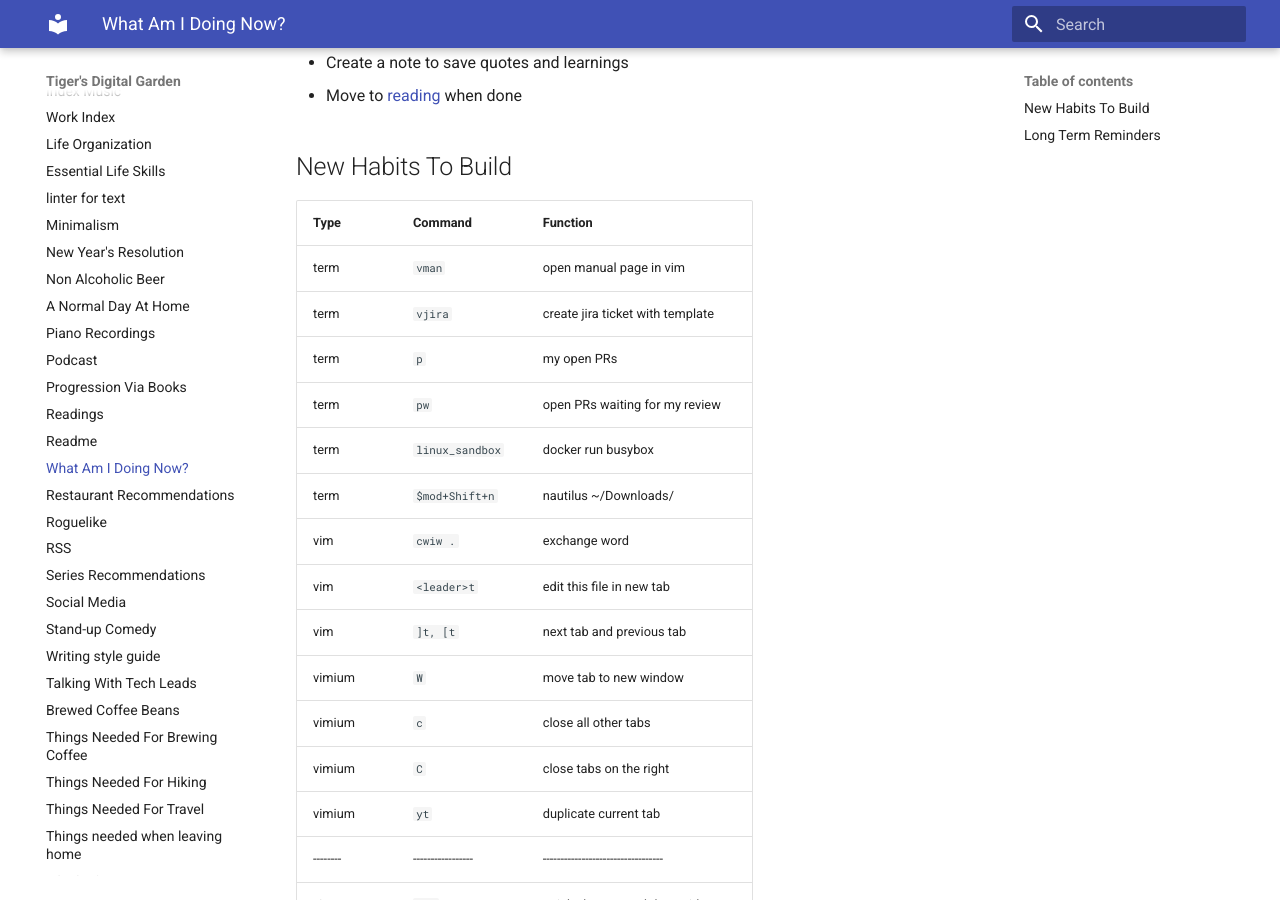
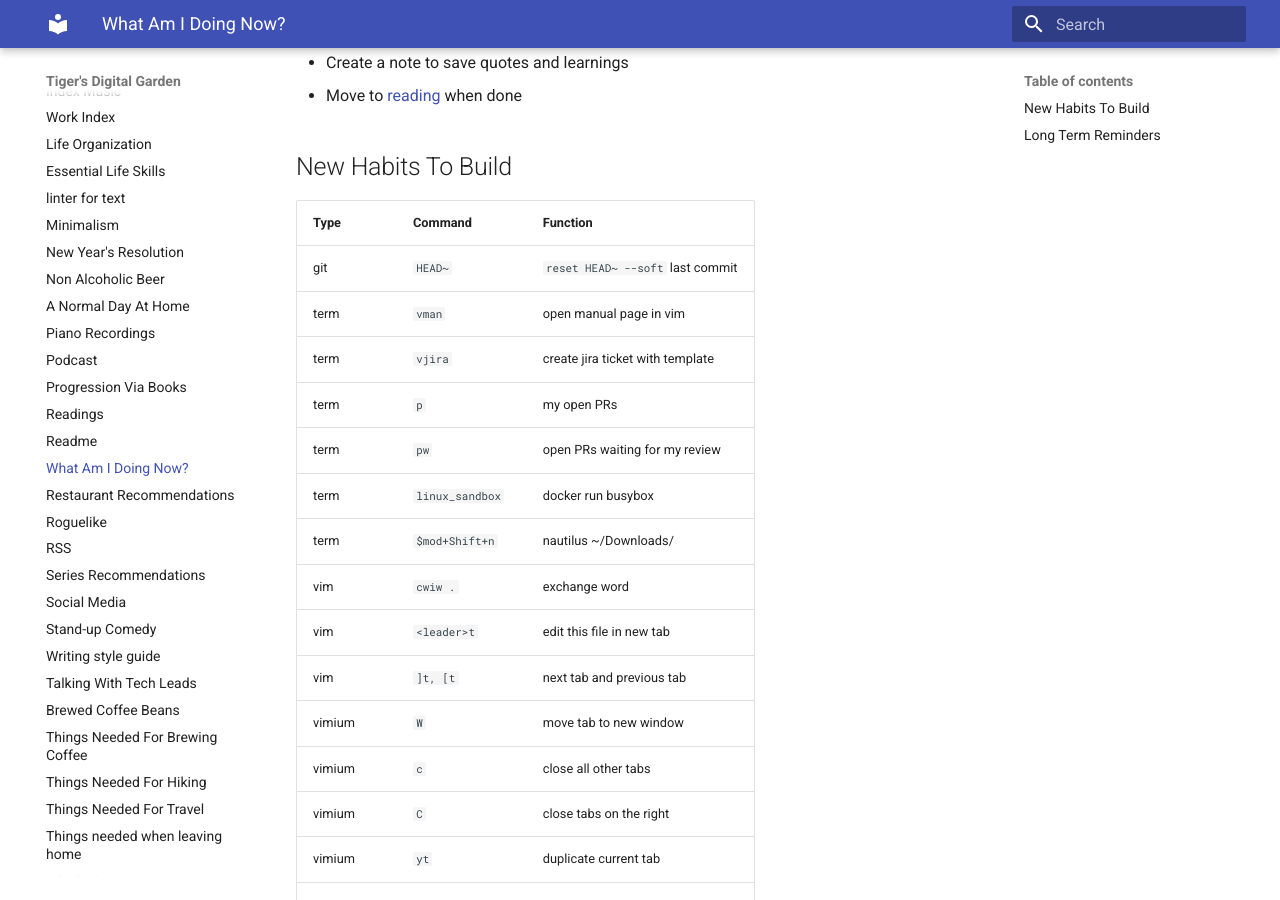
Before and after one commit to ynotstartups/notes, an MkDocs documentation site: the page built from notes/reminders.md, in a window 1280 px wide and 900 px high, scrolled down 473 px. Built offline with MkDocs 1.6.1 and Material for MkDocs 9.7.7, drawn with Linux system fonts in a browser that asks for light colours.

Commit message:
reset last commit

```diff
--- a/notes/reminders.md
+++ b/notes/reminders.md
@@ -18,6 +18,7 @@ Enrich [README](./readmereadme.md)
 
 | Type     | Command           | Function                           |
 | -------- | ----------------- | ---------------------------------- |
+| git      | `HEAD~`           | `reset HEAD~ --soft` last commit   |
 | term     | `vman`            | open manual page in vim            |
 | term     | `vjira`           | create jira ticket with template   |
 | term     | `p`               | my open PRs                        |
```
